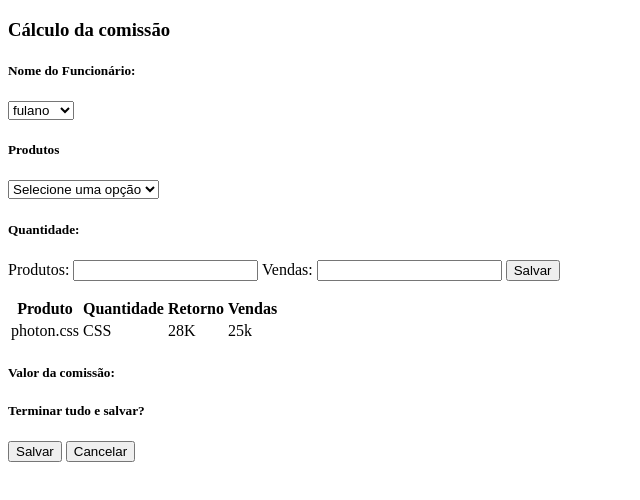
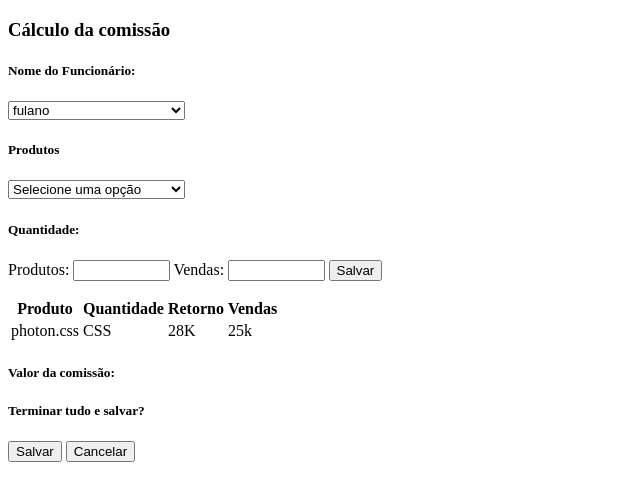
Before and after one commit to JdsLima/Electron, an Electron app: page html/calcular.html in a window 900 px wide. Shown: the whole page, without its empty margins (0-640 px from the left). Drawn offline with Linux system fonts and the light colour scheme.

Commit message:
Melhorando o código

```diff
--- a/css/photon.css
+++ b/css/photon.css
@@ -600,18 +600,6 @@ input[type="checkbox"] {
   border-radius: 4px;
   outline: none;
 }
-.form-control2 {
-  display: inline-block;
-  width: 20%;
-  min-height: 25px;
-  padding: 5px 10px;
-  font-size: 13px;
-  line-height: 1.6;
-  background-color: #fff;
-  border: 1px solid #ddd;
-  border-radius: 4px;
-  outline: none;
-}
 
 .small-form-control{
   display: inline-block;
@@ -625,7 +613,8 @@ input[type="checkbox"] {
   border-radius: 4px;
   outline: none;
 }
-.form-control2:focus, .form-control:focus, .small-form-control:focus {
+
+.form-control:focus, .small-form-control:focus {
   border-color: #6db3fd;
   box-shadow: 2px 2px 0 #6db3fd, -2px -2px 0 #6db3fd, -2px 2px 0 #6db3fd, 2px -2px 0 #6db3fd;
 }
--- a/html/calcular.html
+++ b/html/calcular.html
@@ -8,7 +8,7 @@
         <h3>Cálculo da comissão</h3>
         <div class="form-group">
           <h5>Nome do Funcionário:</h5>
-          <select class="form-control2">
+          <select class="form-control" style="width: 20%;">
             <option>fulano</option>
             <option>fulano1</option>
             <option>fulano2</option>
@@ -17,7 +17,7 @@
         </div>
         <h5>Produtos</h5>
         <div class="form-group">
-          <select class="form-control2">
+          <select class="form-control" style="width: 20%;">
             <option selected disabled>Selecione uma opção</option>
             <option>Option one</option>
             <option>Option two</option>
@@ -27,8 +27,8 @@
         </div>
         <div class="form-group">
           <h5>Quantidade:</h5>
-          Produtos: <input type="number" class="form-control2">
-          Vendas: <input type="number" class="form-control2">
+          Produtos: <input type="number" class="form-control" style="width: 10%;">
+          Vendas: <input type="number" class="form-control" style="width: 10%;">
           <button type="submit" class="btn btn-large btn-primary">Salvar</button>
         </div>
         <p></p>
@@ -52,7 +52,7 @@
         </table>
         <h5>Valor da comissão:</h5>
         <div class="form-group" id="valComissao">
-          <label class="form-control2"></label>
+          <label class="form-control" style="width: 20%;"></label>
         </div>
         <div class="form-actions">
           <h5>Terminar tudo e salvar?</h5>
```
Also changed, not shown: html/cadastro.html (+3 -3 lines), html/removeFunc.html (+1 -1 lines), index.html (+1 -1 lines).
